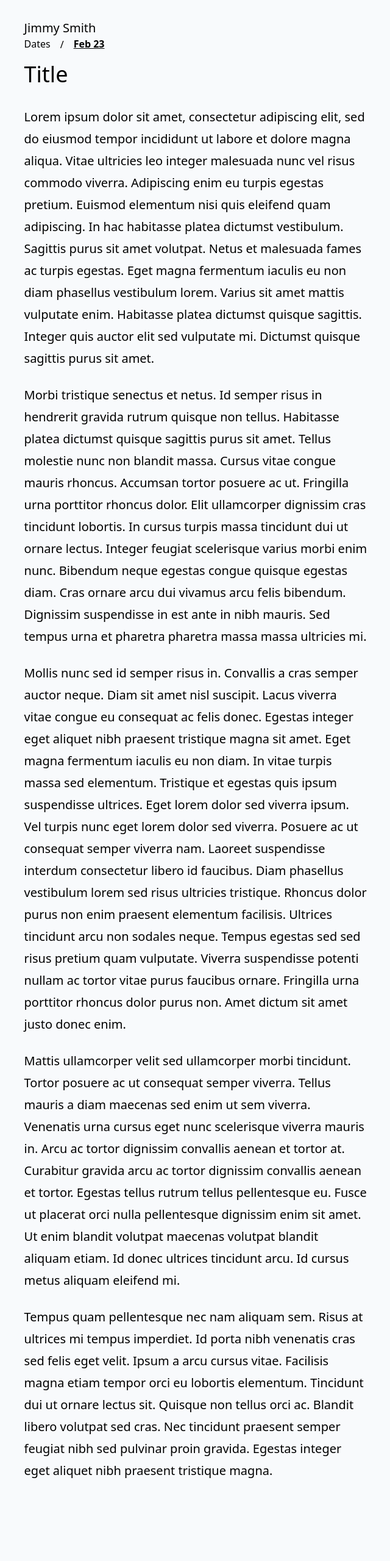
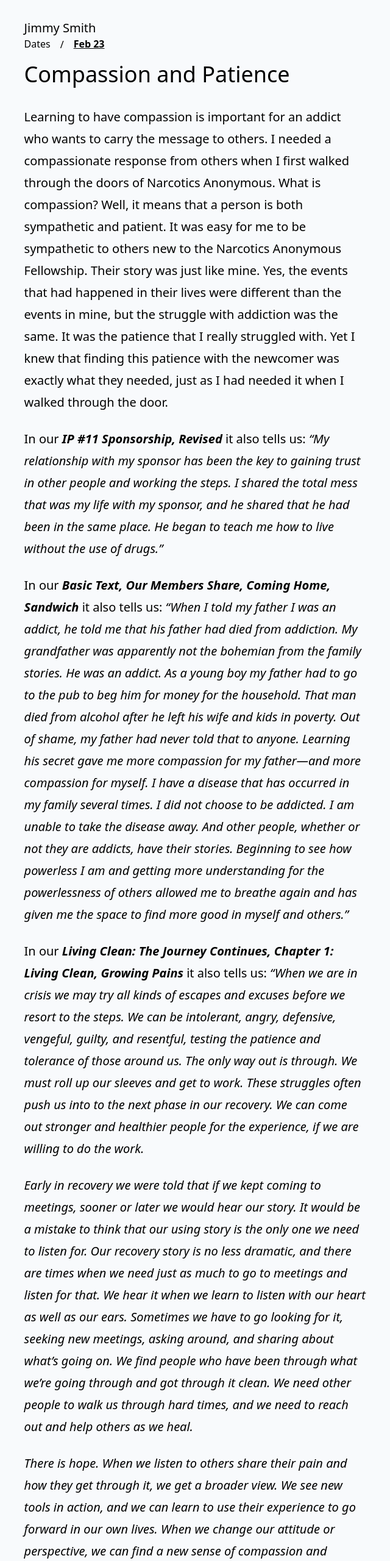
Before and after one commit to gregrossdev/jimmy-smith, an Astro site: page /date/02/23 in a window 1280 px wide. Shown: the top 2560 px of the page at 61% size, without its empty margins (319-959 px from the left). Before the commit the page ends 2454 px from the top, so only its background shows below. Built offline with nearby package versions, Linux system fonts and the light colour scheme; Astro itself is replaced by a stand-in of ours.

Commit message:
Update Febuary “23”

```diff
--- a/src/pages/date/02/23.md
+++ b/src/pages/date/02/23.md
@@ -1,15 +1,20 @@
 ---
-layout: "../../../layouts/BasePost.astro"
-title: "Title"
-date: "Feb 23"
+layout: ../../../layouts/BasePost.astro
+date: Feb 23
+title: "Compassion and Patience "
 ---
+Learning to have compassion is important for an addict who wants to carry the message to others. I needed a compassionate response from others when I first walked through the doors of Narcotics Anonymous. What is compassion? Well, it means that a person is both sympathetic and patient. It was easy for me to be sympathetic to others new to the Narcotics Anonymous Fellowship. Their story was just like mine. Yes, the events that had happened in their lives were different than the events in mine, but the struggle with addiction was the same. It was the patience that I really struggled with. Yet I knew that finding this patience with the newcomer was exactly what they needed, just as I had needed it when I walked through the door.
 
-Lorem ipsum dolor sit amet, consectetur adipiscing elit, sed do eiusmod tempor incididunt ut labore et dolore magna aliqua. Vitae ultricies leo integer malesuada nunc vel risus commodo viverra. Adipiscing enim eu turpis egestas pretium. Euismod elementum nisi quis eleifend quam adipiscing. In hac habitasse platea dictumst vestibulum. Sagittis purus sit amet volutpat. Netus et malesuada fames ac turpis egestas. Eget magna fermentum iaculis eu non diam phasellus vestibulum lorem. Varius sit amet mattis vulputate enim. Habitasse platea dictumst quisque sagittis. Integer quis auctor elit sed vulputate mi. Dictumst quisque sagittis purus sit amet.
+In our ***IP #11 Sponsorship, Revised*** it also tells us: *“My relationship with my sponsor has been the key to gaining trust in other people and working the steps. I shared the total mess that was my life with my sponsor, and he shared that he had been in the same place. He began to teach me how to live without the use of drugs.”*
 
-Morbi tristique senectus et netus. Id semper risus in hendrerit gravida rutrum quisque non tellus. Habitasse platea dictumst quisque sagittis purus sit amet. Tellus molestie nunc non blandit massa. Cursus vitae congue mauris rhoncus. Accumsan tortor posuere ac ut. Fringilla urna porttitor rhoncus dolor. Elit ullamcorper dignissim cras tincidunt lobortis. In cursus turpis massa tincidunt dui ut ornare lectus. Integer feugiat scelerisque varius morbi enim nunc. Bibendum neque egestas congue quisque egestas diam. Cras ornare arcu dui vivamus arcu felis bibendum. Dignissim suspendisse in est ante in nibh mauris. Sed tempus urna et pharetra pharetra massa massa ultricies mi.
+In our ***Basic Text, Our Members Share, Coming Home, Sandwich*** it also tells us: *“When I told my father I was an addict, he told me that his father had died from addiction. My grandfather was apparently not the bohemian from the family stories. He was an addict. As a young boy my father had to go to the pub to beg him for money for the household. That man died from alcohol after he left his wife and kids in poverty. Out of shame, my father had never told that to anyone. Learning his secret gave me more compassion for my father—and more compassion for myself. I have a disease that has occurred in my family several times. I did not choose to be addicted. I am unable to take the disease away. And other people, whether or not they are addicts, have their stories. Beginning to see how powerless I am and getting more understanding for the powerlessness of others allowed me to breathe again and has given me the space to find more good in myself and others.”*
 
-Mollis nunc sed id semper risus in. Convallis a cras semper auctor neque. Diam sit amet nisl suscipit. Lacus viverra vitae congue eu consequat ac felis donec. Egestas integer eget aliquet nibh praesent tristique magna sit amet. Eget magna fermentum iaculis eu non diam. In vitae turpis massa sed elementum. Tristique et egestas quis ipsum suspendisse ultrices. Eget lorem dolor sed viverra ipsum. Vel turpis nunc eget lorem dolor sed viverra. Posuere ac ut consequat semper viverra nam. Laoreet suspendisse interdum consectetur libero id faucibus. Diam phasellus vestibulum lorem sed risus ultricies tristique. Rhoncus dolor purus non enim praesent elementum facilisis. Ultrices tincidunt arcu non sodales neque. Tempus egestas sed sed risus pretium quam vulputate. Viverra suspendisse potenti nullam ac tortor vitae purus faucibus ornare. Fringilla urna porttitor rhoncus dolor purus non. Amet dictum sit amet justo donec enim.
+In our ***Living Clean: The Journey Continues, Chapter 1: Living Clean, Growing Pains*** it also tells us: *“When we are in crisis we may try all kinds of escapes and excuses before we resort to the steps. We can be intolerant, angry, defensive, vengeful, guilty, and resentful, testing the patience and tolerance of those around us. The only way out is through. We must roll up our sleeves and get to work. These struggles often push us into to the next phase in our recovery. We can come out stronger and healthier people for the experience, if we are willing to do the work.*
 
-Mattis ullamcorper velit sed ullamcorper morbi tincidunt. Tortor posuere ac ut consequat semper viverra. Tellus mauris a diam maecenas sed enim ut sem viverra. Venenatis urna cursus eget nunc scelerisque viverra mauris in. Arcu ac tortor dignissim convallis aenean et tortor at. Curabitur gravida arcu ac tortor dignissim convallis aenean et tortor. Egestas tellus rutrum tellus pellentesque eu. Fusce ut placerat orci nulla pellentesque dignissim enim sit amet. Ut enim blandit volutpat maecenas volutpat blandit aliquam etiam. Id donec ultrices tincidunt arcu. Id cursus metus aliquam eleifend mi.
+*Early in recovery we were told that if we kept coming to meetings, sooner or later we would hear our story. It would be a mistake to think that our using story is the only one we need to listen for. Our recovery story is no less dramatic, and there are times when we need just as much to go to meetings and listen for that. We hear it when we learn to listen with our heart as well as our ears. Sometimes we have to go looking for it, seeking new meetings, asking around, and sharing about what’s going on. We find people who have been through what we’re going through and got through it clean. We need other people to walk us through hard times, and we need to reach out and help others as we heal.*
 
-Tempus quam pellentesque nec nam aliquam sem. Risus at ultrices mi tempus imperdiet. Id porta nibh venenatis cras sed felis eget velit. Ipsum a arcu cursus vitae. Facilisis magna etiam tempor orci eu lobortis elementum. Tincidunt dui ut ornare lectus sit. Quisque non tellus orci ac. Blandit libero volutpat sed cras. Nec tincidunt praesent semper feugiat nibh sed pulvinar proin gravida. Egestas integer eget aliquet nibh praesent tristique magna.
+*There is hope. When we listen to others share their pain and how they get through it, we get a broader view. We see new tools in action, and we can learn to use their experience to go forward in our own lives. When we change our attitude or perspective, we can find a new sense of compassion and gratitude. Perhaps the most valuable lesson of all is empathy. However, empathy isn’t a treatment plan; it’s a way of life. When we can relate with one another and see each other’s growth, we begin to believe in the possibility of our own recovery. Listening to other addicts share without judging them is the beginning of listening to our own heart without judgment or punishment. When we have compassion for ourselves, we give ourselves permission to be in the world, and that makes us much more useful to the world.”*
+
+Someone once asked his sponsor, ‘Why do I need a sponsor?’ The sponsor replied, ‘Well it’s pretty hard to spot self-deception... by yourself.’”
+
+*(Believe, Chance, Compassion and Gratitude, Empathetic, Hope, Kept Coming, Learn to Listen with Our Heart, Listening to Others, Patience, Powerless, Relationship, Self-Deception, Sponsorship, Steps, Stronger and Healthier, Sympathetic, Tolerance)*
```
